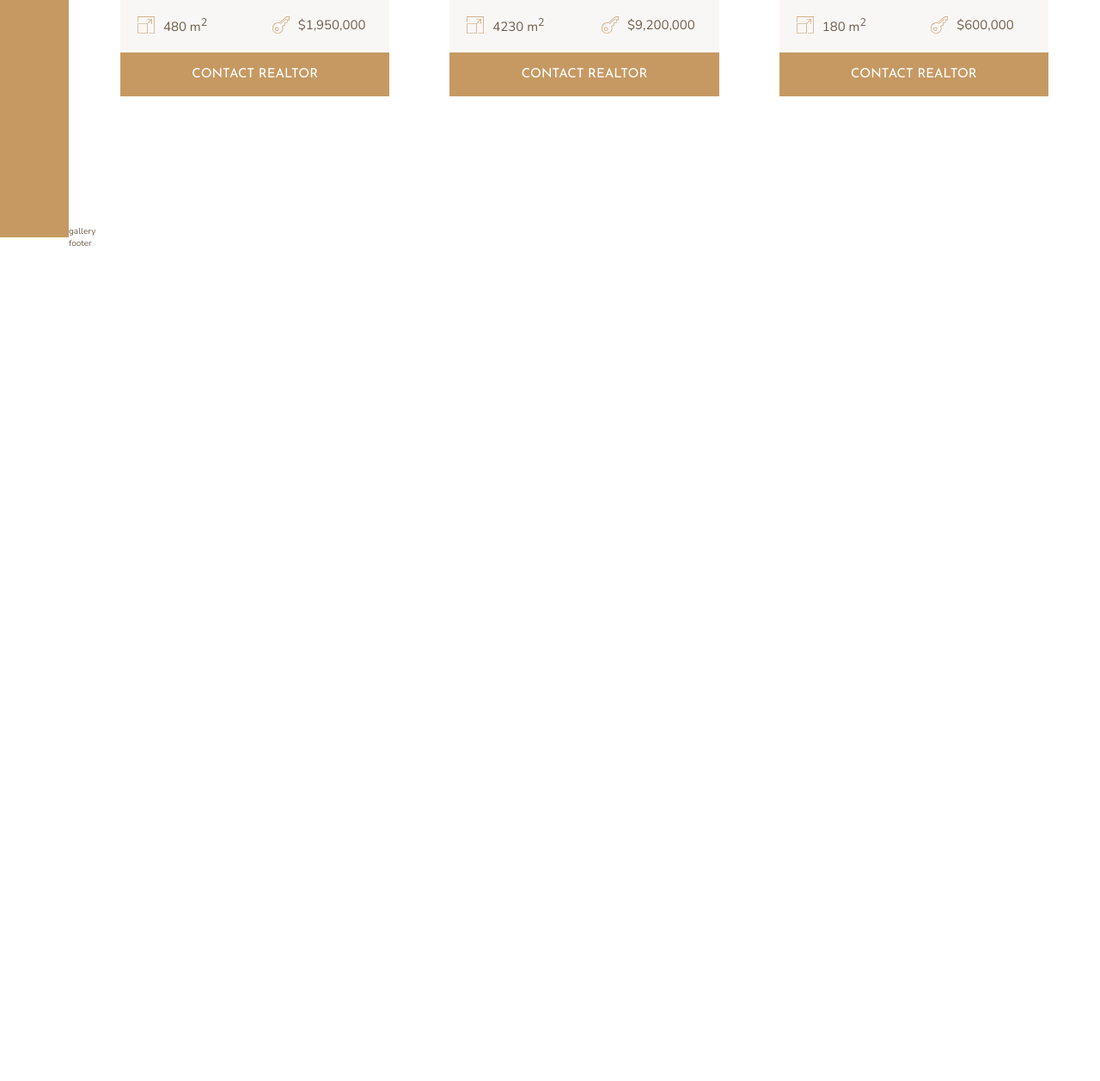
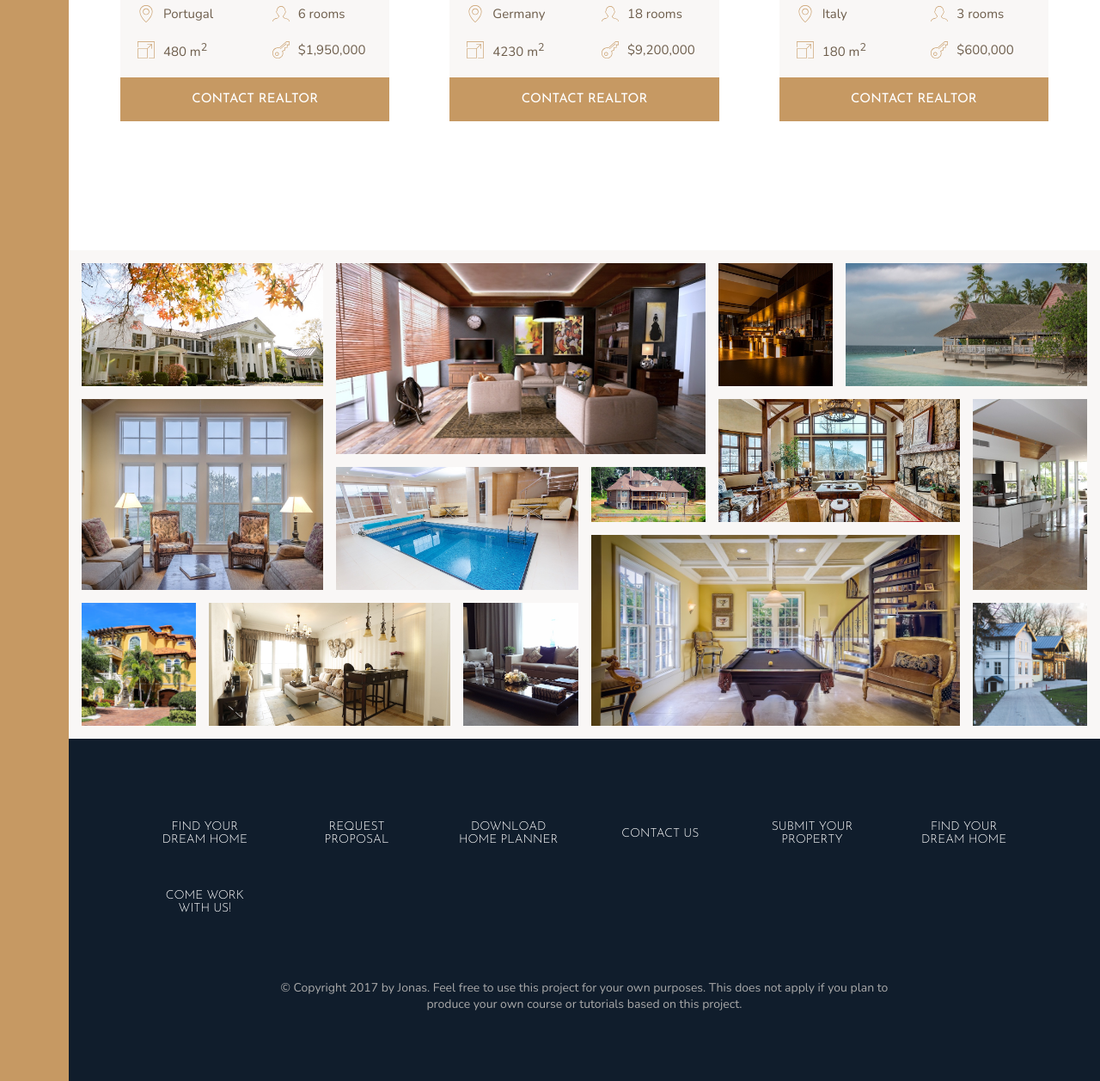
Before and after one commit to davidblj/Avanced-Css-and-Sass-Course, a website: page Nexter/starter/index.html in a window 1280 px wide. Shown: the part 2621-3878 px from the top of the page at 86% size. Before the commit the page ends 2911 px from the top, so only its background shows below. Drawn offline with nearby package versions, Linux system fonts and the light colour scheme; files that its build step writes are made by us from their sources.

Commit message:
lecture 115, 116

```diff
--- a/Nexter/starter/index.html
+++ b/Nexter/starter/index.html
@@ -1,4 +1,4 @@
-f<!DOCTYPE html>
+<!DOCTYPE html>
 <html lang="en">
     <head>
         <meta charset="UTF-8">
@@ -337,8 +337,39 @@ f<!DOCTYPE html>
 
        </section>
 
-       <section class="gallery">gallery</section>
-       <footer class="footer">footer</footer>
+       <section class="gallery">
+        <figure class="gallery__item gallery__item--1"><img src="img/gal-1.jpeg" alt="Gallery image 1" class="gallery__img"></figure>
+        <figure class="gallery__item gallery__item--2"><img src="img/gal-2.jpeg" alt="Gallery image 2" class="gallery__img"></figure>
+        <figure class="gallery__item gallery__item--3"><img src="img/gal-3.jpeg" alt="Gallery image 3" class="gallery__img"></figure>
+        <figure class="gallery__item gallery__item--4"><img src="img/gal-4.jpeg" alt="Gallery image 4" class="gallery__img"></figure>
+        <figure class="gallery__item gallery__item--5"><img src="img/gal-5.jpeg" alt="Gallery image 5" class="gallery__img"></figure>
+        <figure class="gallery__item gallery__item--6"><img src="img/gal-6.jpeg" alt="Gallery image 6" class="gallery__img"></figure>
+        <figure class="gallery__item gallery__item--7"><img src="img/gal-7.jpeg" alt="Gallery image 7" class="gallery__img"></figure>
+        <figure class="gallery__item gallery__item--8"><img src="img/gal-8.jpeg" alt="Gallery image 8" class="gallery__img"></figure>
+        <figure class="gallery__item gallery__item--9"><img src="img/gal-9.jpeg" alt="Gallery image 9" class="gallery__img"></figure>
+        <figure class="gallery__item gallery__item--10"><img src="img/gal-10.jpeg" alt="Gallery image 10" class="gallery__img"></figure>
+        <figure class="gallery__item gallery__item--11"><img src="img/gal-11.jpeg" alt="Gallery image 11" class="gallery__img"></figure>
+        <figure class="gallery__item gallery__item--12"><img src="img/gal-12.jpeg" alt="Gallery image 12" class="gallery__img"></figure>
+        <figure class="gallery__item gallery__item--13"><img src="img/gal-13.jpeg" alt="Gallery image 13" class="gallery__img"></figure>
+        <figure class="gallery__item gallery__item--14"><img src="img/gal-14.jpeg" alt="Gallery image 14" class="gallery__img"></figure>
+      </section>
+
+       <footer class="footer">
+         <ul class="nav">
+           <li class="nav__item"><a href="#" class="nav__link">Find your dream home</a></li>
+           <li class="nav__item"><a href="#" class="nav__link">Request proposal</a></li>
+           <li class="nav__item"><a href="#" class="nav__link">Download home planner</a></li>
+           <li class="nav__item"><a href="#" class="nav__link">Contact us</a></li>
+           <li class="nav__item"><a href="#" class="nav__link">Submit your property</a></li>
+           <li class="nav__item"><a href="#" class="nav__link">Find your dream home</a></li>
+           <li class="nav__item"><a href="#" class="nav__link">Come work with us!</a></li>
+        </ul>
+        <p class="copyright">
+          &copy; Copyright 2017 by Jonas. Feel free to use this project for your
+          own purposes. This does not apply if you plan to produce your own course
+          or tutorials based on this project.
+        </p>
+       </footer>
 
     </body>
 </html>
--- a/Nexter/starter/sass/_footer.scss
+++ b/Nexter/starter/sass/_footer.scss
@@ -1,4 +1,47 @@
 
 .footer {
+  background-color: $color-secondary;
   grid-column: full-start / full-end;
+  padding: 8rem;
 }
+
+// this dimensional layout can be worked with flex. On this case
+// we want to control the  space and responsiveness between the
+// elements using css grids
+
+.nav {
+  list-style: none;
+  display: grid;
+  grid-template-columns: repeat(auto-fit, minmax(15rem,  1fr));
+  grid-gap: 2rem;
+  align-items: center;
+
+  &__link:link,
+  &__link:visited {
+    font-size: 1.4rem;
+    color: #fff;
+    text-decoration: none;
+    font-family: $font-display;
+    text-transform: uppercase;
+    text-align: center;
+    padding: 1.5rem;
+    transition: all .2s;
+    display: block; // apply padding styling to this a link;
+  }
+
+  &__link:hover,
+  &__link:active {
+    background-color: rgba(#fff, .05);
+    transform: translateY(-3px);
+  }
+}
+
+.copyright{
+  font-size: 1.4rem;
+  color: $color-grey-light-2;
+  margin-top: 6rem;
+  margin-left: auto;
+  margin-right: auto;
+  text-align: center;
+  width: 70%;
+}
--- a/Nexter/starter/sass/_gallery.scss
+++ b/Nexter/starter/sass/_gallery.scss
@@ -1,4 +1,95 @@
 
 .gallery {
+  background-color: $color-grey-light-1;
   grid-column: full-start / full-end;
+  display: grid;
+  grid-template-columns: repeat(8, 1fr);
+  grid-template-rows: repeat(7, 5vw);  //  grid height in function of the viewport width
+  grid-gap: 1.5rem;
+  padding: 1.5rem;
+
+  &__item {
+
+    &--1 {
+      grid-row: 1 / span 2;
+      grid-column: 1 / span 2;
+    }
+
+    &--2 {
+      grid-row: 1 / span 3;
+      grid-column: 3 / span 3;
+    }
+
+    &--3 {
+      grid-row: 1 / span 2;
+      grid-column: 6 / 7;
+    }
+
+    &--4 {
+      grid-row: 1 / span 2;
+      grid-column: 7 / -1;
+    }
+
+    &--5 {
+      grid-row: 3 / span 3;
+      grid-column: 1 / span 2;
+    }
+
+    &--6 {
+      grid-row: 4 / span 2;
+      grid-column: 3 / span 2;
+    }
+
+    &--7 {
+      grid-row: 4 / 5;
+      grid-column: 5 / 6;
+    }
+
+    &--8 {
+      grid-row: 3 / span 2;
+      grid-column: 6 / span 2;
+    }
+
+    &--9 {
+      grid-row: 3 / span 3;
+      grid-column: 8 / 9;
+    }
+
+    &--10 {
+      grid-row: 6 / span 2;
+      grid-column: 1 / 2;
+    }
+
+    &--11 {
+      grid-row: 6 / span 2;
+      grid-column: 2 / span 2;
+    }
+
+    &--12 {
+      grid-row: 6 / span 2;
+      grid-column: 4 / 5;
+    }
+
+    &--13 {
+      grid-row: 5 / span 3;
+      grid-column: 5 / span 3;
+    }
+
+    &--14 {
+      grid-row: 6 / span 2;
+      grid-column: 8 / 9;
+    }
+  }
+
+  &__img {
+
+    // the object fit property makes this element to span its
+    // whole parent container. This is how you bound an image into a grid cell
+    // do note object fit do maintain the aspect ratio of the image
+    // while the width and height alone, will not
+    width: 100%;
+    height: 100%;
+    object-fit: cover;
+    display: block;
+  }
 }
```
